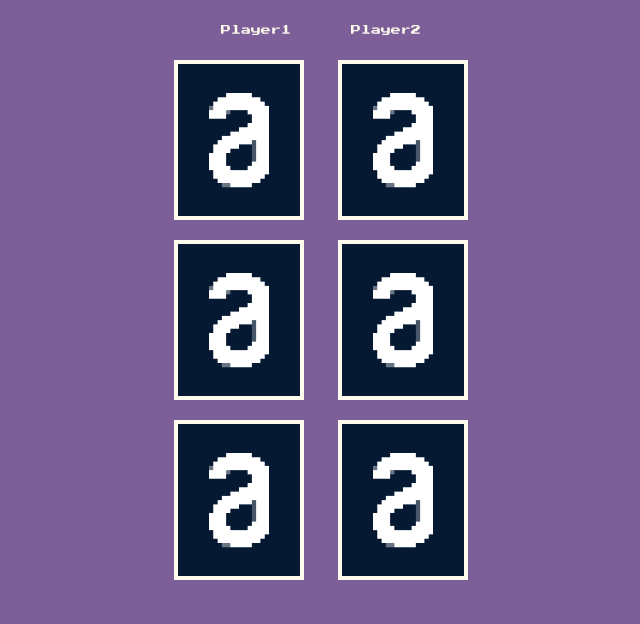
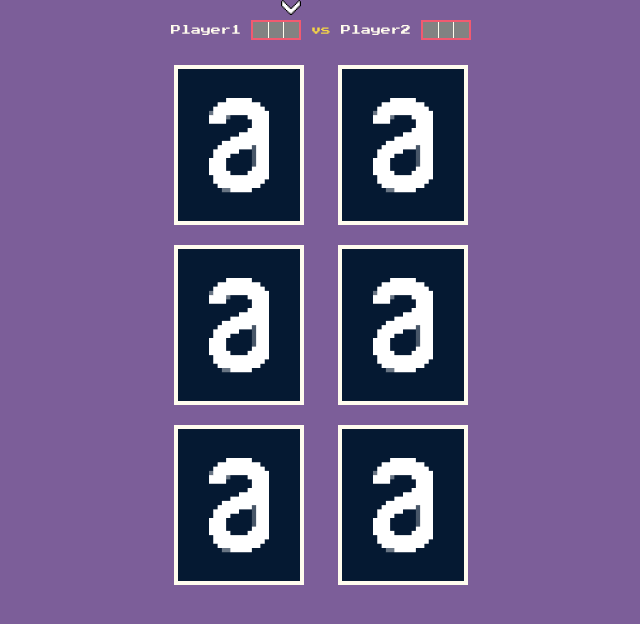
Before and after one commit to Matheussgsilva/matching-game, a website built with Vite: page index.html in a window 1280 px wide. Shown: the whole page, without its empty margins (319-959 px from the left). Built offline with nearby package versions, Linux system fonts and the light colour scheme.

Commit message:
Create PlayerScore and Arrow Down

```diff
--- a/src/components/PlayerScore/index.js
+++ b/src/components/PlayerScore/index.js
@@ -0,0 +1,15 @@
+import "./style.css"
+
+function PlayerScore() {
+    return /*html*/`
+        <table class="player-score">
+            <tr>
+                <td class="one">&nbsp;</td>
+                <td class="two">&nbsp;</td>
+                <td class="three">&nbsp;</td>
+            </tr>
+        </table>
+    `
+}
+
+export default PlayerScore
--- /dev/null
+++ b/src/components/PlayerScore/style.css
@@ -0,0 +1,17 @@
+.player-score {
+    width: 50px;
+    height: 20px;
+    left: 174px;
+    top: 20px;
+    background-color: var(--color-old-silver);
+    border: 2px solid var(--color-fiery-rose);
+    box-sizing: border-box;
+    border-collapse: collapse;
+}
+
+td {
+    /*position: absolute;*/
+    width: 44px;
+    height: 14px;
+    border: 1px solid var(--color-floral-white);
+}
--- a/src/objects/ScoreBoard/index.js
+++ b/src/objects/ScoreBoard/index.js
@@ -1,11 +1,16 @@
 import PlayerId from "../../components/PlayerId";
+import PlayerScore from "../../components/PlayerScore";
 import "./style.css";
 
 function ScoreBoard() {
     return /*html*/`
+        <div class="arrow-down"><img src="../../images/IconArrowDown.png"></div>
         <header class="score-board">
             ${PlayerId("Player1")}
+            ${PlayerScore()}
+            <p>vs</p>
             ${PlayerId("Player2")}
+            ${PlayerScore()}
         </header>
     `
 }
--- a/src/objects/ScoreBoard/style.css
+++ b/src/objects/ScoreBoard/style.css
@@ -1,6 +1,16 @@
 .score-board {
     display: flex;
     justify-content: space-evenly;
+    align-items: center;
     padding-top: 2.5rem;
     padding-bottom: 2.5rem;
 }
+
+p {
+    color: var(--color-sandstorm);
+}
+
+.arrow-down {
+    margin-bottom: -20px;
+    padding-left: 120px;
+}
--- a/src/styles/settings/colors.css
+++ b/src/styles/settings/colors.css
@@ -3,4 +3,7 @@
     --color-pomb-and-power: #7C5E99;
     --color-floral-white: #FFFCEE;
     --color-fiery-rose: #F25A70;
+    --color-old-silver: #828282;
+    --color-sandstorm: #F5D547;
+
 }
```
Also changed, not shown: images/IconArrowDown.png (added).
